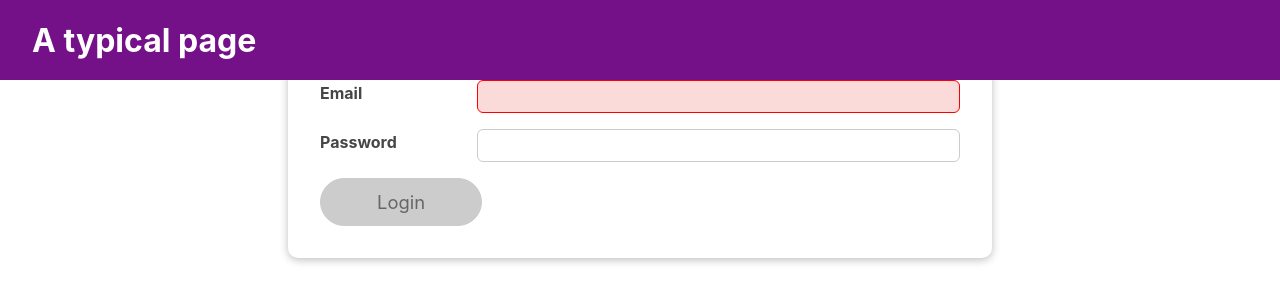
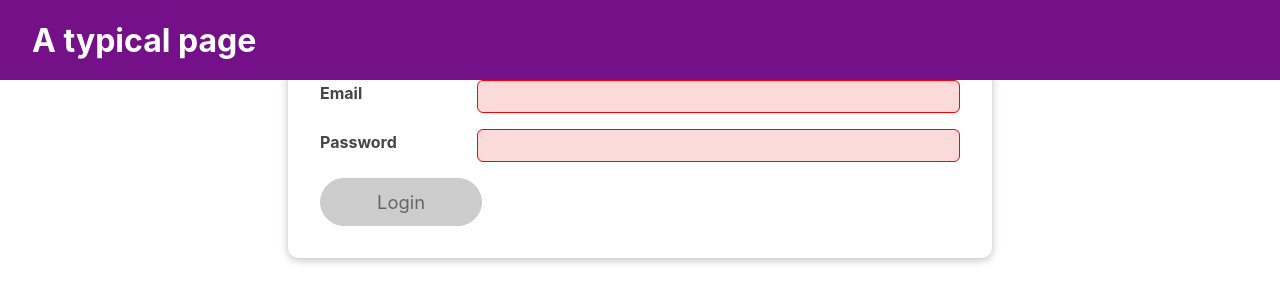
Before and after one commit to ikembakwem/authentication-app, a React (Create React App) app: page / in a window 1280 px wide. Shown: the top 302 px of the page. Built offline with nearby package versions, Linux system fonts and the light colour scheme; the HTML template or start-up script is replaced by a standard one.

Commit message:
Combined useReducer and useEffect hook to validate form input

```diff
--- a/src/components/Login/Login.jsx
+++ b/src/components/Login/Login.jsx
@@ -3,13 +3,13 @@ import Card from '../UI/Card/Card';
 import Button from '../UI/Button/Button';
 import { useEffect, useReducer, useState } from 'react';
 
-const initialEmailState = {
+const initialInputState = {
   value: '',
   isValid: false,
 };
 
 // Email reducer function
-const emailReducer = (state = initialEmailState, action) => {
+const emailReducer = (state = initialInputState, action) => {
   switch (action.type) {
     case 'USER_INPUT': {
       return { ...state, value: action.val, isValid: action.val.includes('@') };
@@ -23,18 +23,42 @@ const emailReducer = (state = initialEmailState, action) => {
   }
 };
 
+// Password reducer function
+const passwordReducer = (state = initialInputState, action) => {
+  switch (action.type) {
+    case 'USER_INPUT': {
+      return {
+        ...state,
+        value: action.val,
+        isValid: action.val.trim().length > 6,
+      };
+    }
+    case 'INPUT_BLUR': {
+      return { ...state, isValid: state.value.trim().length > 6 };
+    }
+    default: {
+      return state;
+    }
+  }
+};
+
 const Login = ({ onLogin }) => {
   // Managing state using useState
   // const [enteredEmail, setEnteredEmail] = useState('');
   // const [emailIsValid, setEmailIsValid] = useState();
-  const [enteredPassword, setEnteredPassword] = useState('');
-  const [passwordIsValid, setPasswordIsValid] = useState('');
+  // const [enteredPassword, setEnteredPassword] = useState('');
+  // const [passwordIsValid, setPasswordIsValid] = useState('');
   const [formIsValid, setFormIsValid] = useState();
 
   // Managing state using useReducer
   const [emailState, dispatchEmail] = useReducer(
     emailReducer,
-    initialEmailState
+    initialInputState
+  );
+
+  const [passwordState, dispatchPassword] = useReducer(
+    passwordReducer,
+    initialInputState
   );
 
   useEffect(() => {
@@ -45,18 +69,21 @@ const Login = ({ onLogin }) => {
     };
   }, []);
 
-  // useEffect(() => {
-  //   const identifier = setTimeout(() => {
-  //     console.log('Checking form validity');
-  //     setFormIsValid(
-  //       enteredEmail.includes('@') && enteredPassword.trim().length > 6
-  //     );
-  //   }, 500);
-  //   return () => {
-  //     console.log('CLEANUP');
-  //     clearTimeout(identifier);
-  //   };
-  // }, [enteredEmail, enteredPassword]);
+  // Destructuring emailState and passwordState
+  const { isValid: emailIsValid } = emailState;
+  const { isValid: passwordIsValid } = passwordState;
+
+  useEffect(() => {
+    const identifer = setTimeout(() => {
+      console.log('Checking form validity');
+      setFormIsValid(emailIsValid && passwordIsValid);
+    }, 500);
+
+    return () => {
+      console.log('Cleaning up...');
+      clearTimeout(identifer);
+    };
+  }, [emailIsValid, passwordIsValid]);
 
   // Email input handler
   const emailChangeHandler = (event) => {
@@ -66,14 +93,17 @@ const Login = ({ onLogin }) => {
     dispatchEmail({ type: 'USER_INPUT', val: event.target.value });
 
     // Check if email & password input is valid and update form validation state
-    setFormIsValid(
-      event.target.value.includes('@') && enteredPassword.trim().length > 6
-    );
+    // setFormIsValid(
+    //   event.target.value.includes('@') && enteredPassword.trim().length > 6
+    // );
   };
 
   // Password input handler
   const passwordChangeHandler = (event) => {
-    setEnteredPassword(event.target.value);
+    // setEnteredPassword(event.target.value);
+
+    // Dispatch password action type
+    dispatchPassword({ type: 'USER_INPUT', val: event.target.value });
 
     // Check if email & password input is valid and update form validation state
     // setFormIsValid(
@@ -89,13 +119,14 @@ const Login = ({ onLogin }) => {
 
   // Validate password input
   const validatePasswordHandler = () => {
-    setPasswordIsValid(enteredPassword.trim().length > 6);
+    // setPasswordIsValid(enteredPassword.trim().length > 6);
+    dispatchPassword({ type: 'INPUT_BLUR' });
   };
 
   // Form submission handler
   const submitHandler = (event) => {
     event.preventDefault();
-    onLogin(emailState.value, enteredPassword);
+    onLogin(emailState.value, passwordState.value);
   };
   return (
     <Card className={classes.login}>
@@ -116,14 +147,14 @@ const Login = ({ onLogin }) => {
         </div>
         <div
           className={`${classes.control} ${
-            passwordIsValid === false ? classes.invalid : ''
+            passwordState.isValid === false ? classes.invalid : ''
           }`}
         >
           <label htmlFor="password">Password</label>
           <input
             type="password"
             id="password"
-            value={enteredPassword}
+            value={passwordState.value}
             onChange={passwordChangeHandler}
             onBlur={validatePasswordHandler}
           />
```
